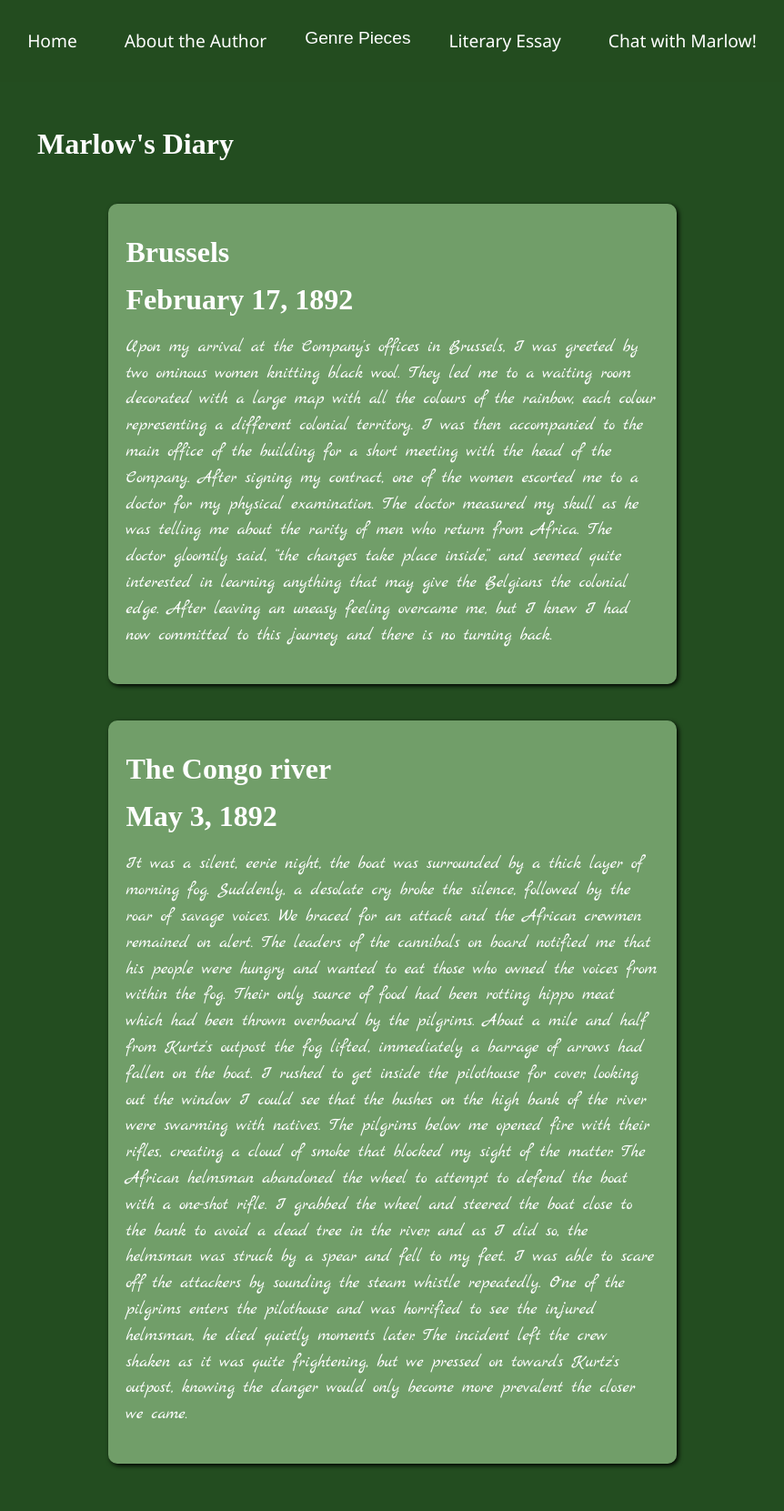
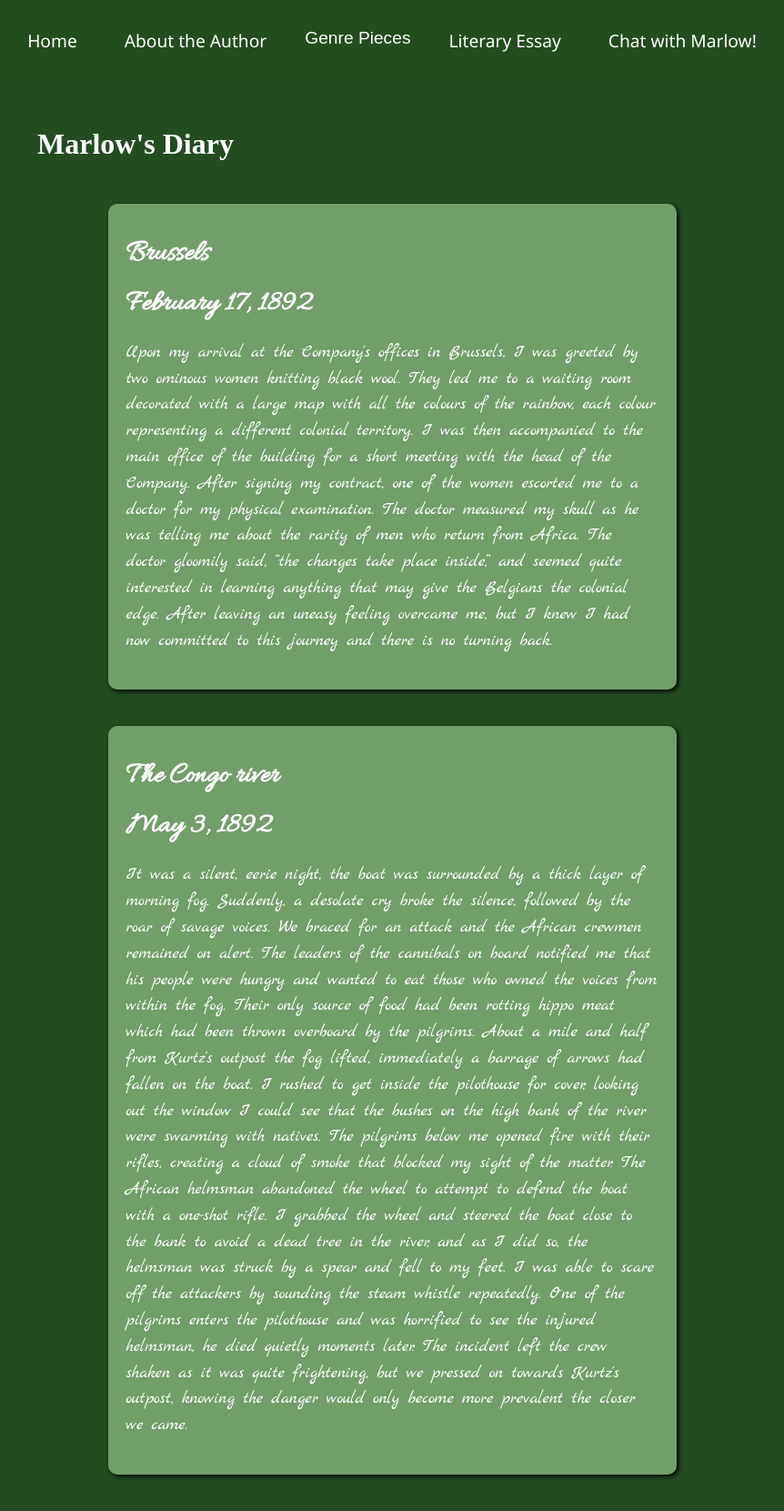
Before and after one commit to cam124/HeartOfDarkness, a Flask app: page /diary in a window 1280 px wide. Shown: the part 501-2162 px from the top of the page at 91% size, without its empty margins (209-1071 px from the left). Run offline with Flask 2, Linux system fonts and the light colour scheme.

Commit message:
font update

```diff
--- a/website/static/jungle.css
+++ b/website/static/jungle.css
@@ -161,7 +161,7 @@ body {
 
   .old-timey-subtitle {
     font-size: 2rem;
-    font-family: 'Old Standard TT', serif;
+    font-family: 'Allura', cursive;
     margin-bottom: 10px;
   }
 
```
